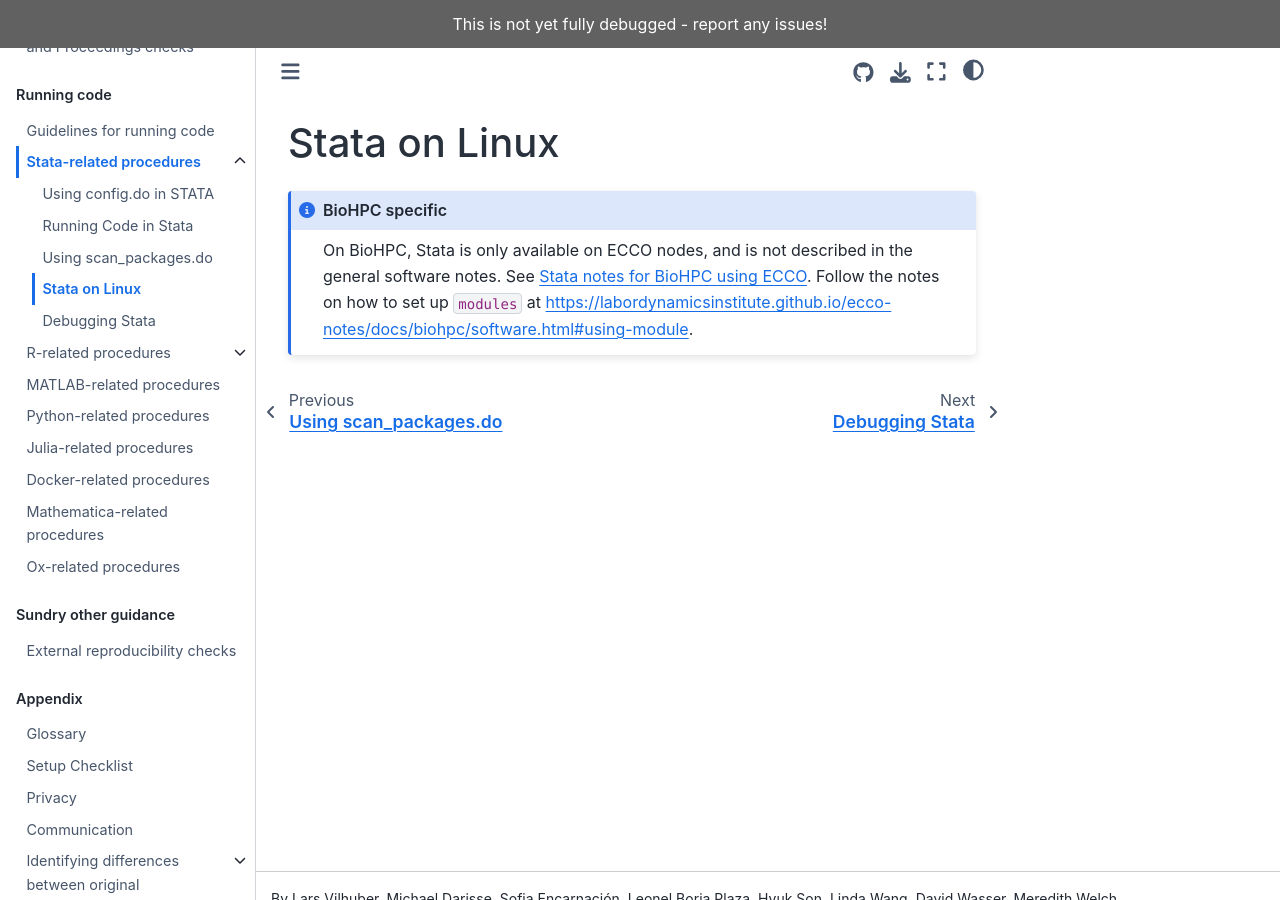
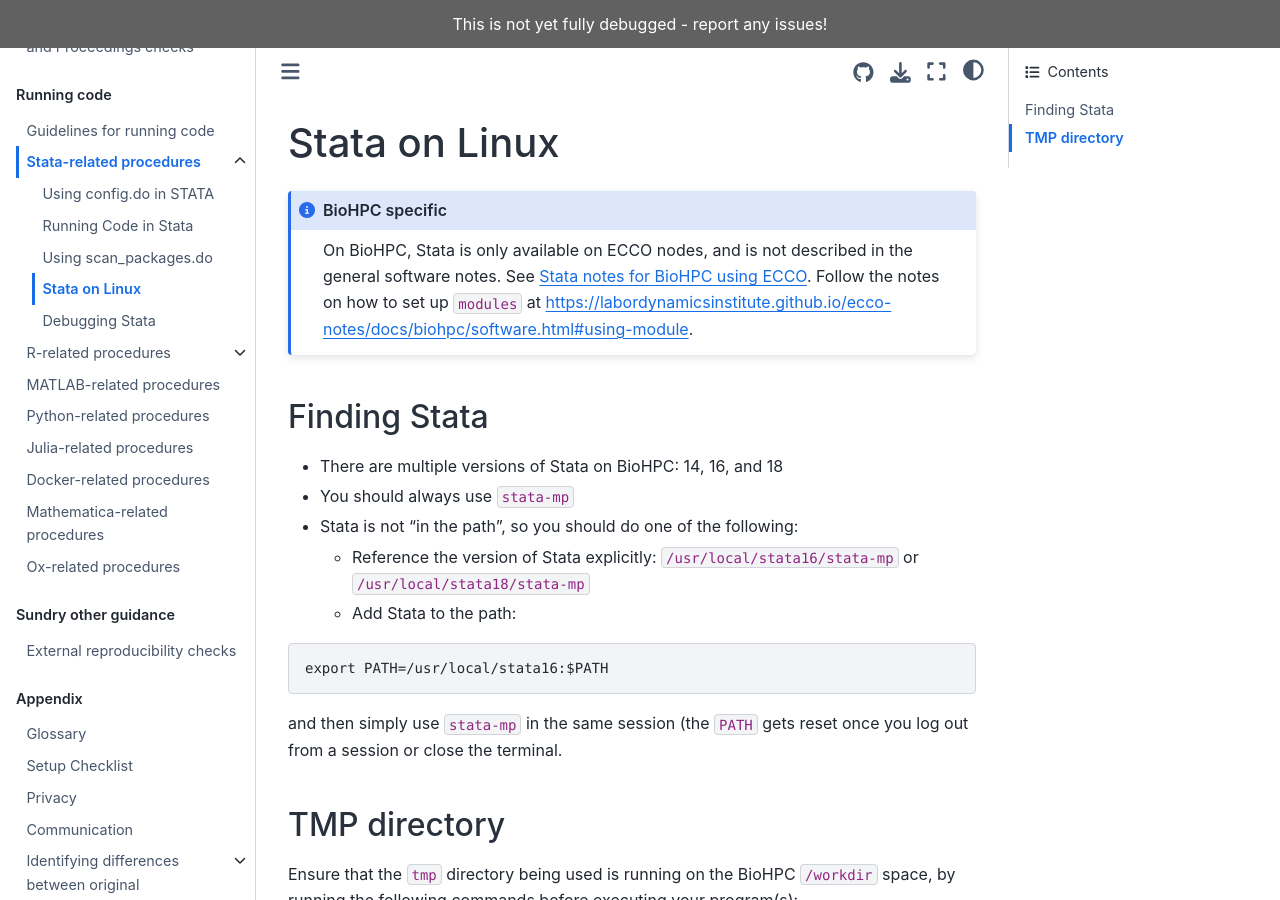
Before and after one commit to labordynamicsinstitute/ldilab-manual, a Jupyter Book: the page built from 96-04-stata-on-linux.md, in a window 1280 px wide and 900 px high. Built offline with Jupyter Book 1.0.4 settings and Sphinx 7.4.7 and the Sphinx Book theme 1.1.4, drawn with Linux system fonts in a browser that asks for light colours; some of the changed text lies outside the part shown.

Commit message:
Update 96-04-stata-on-linux.md

````diff
--- a/96-04-stata-on-linux.md
+++ b/96-04-stata-on-linux.md
@@ -8,3 +8,28 @@
 On BioHPC, Stata is only available on ECCO nodes, and is not described in the general software notes. See [Stata notes for BioHPC using ECCO](https://labordynamicsinstitute.github.io/ecco-notes/docs/biohpc/stata.html). Follow the notes on how to set up `modules` at [https://labordynamicsinstitute.github.io/ecco-notes/docs/biohpc/software.html#using-module](https://labordynamicsinstitute.github.io/ecco-notes/docs/biohpc/software.html#using-module).
 
 :::
+
+## Finding Stata
+
+- There are multiple versions of Stata on BioHPC: 14, 16, and 18
+- You should always use `stata-mp`
+- Stata is not "in the path", so you should do one of the following:
+  - Reference the version of Stata explicitly: `/usr/local/stata16/stata-mp` or `/usr/local/stata18/stata-mp`
+  - Add Stata to the path:
+
+```
+export PATH=/usr/local/stata16:$PATH
+```
+
+and then simply use `stata-mp` in the same session (the `PATH` gets reset once you log out from a session or close the terminal.
+
+## TMP directory
+
+Ensure that the `tmp` directory being used is running on the BioHPC `/workdir` space, by running the following commands before executing your program(s):
+
+```
+export STATATMP=/workdir/netid/tmp
+mkdir $STATATMP
+```
+
+before launching Stata.
````
